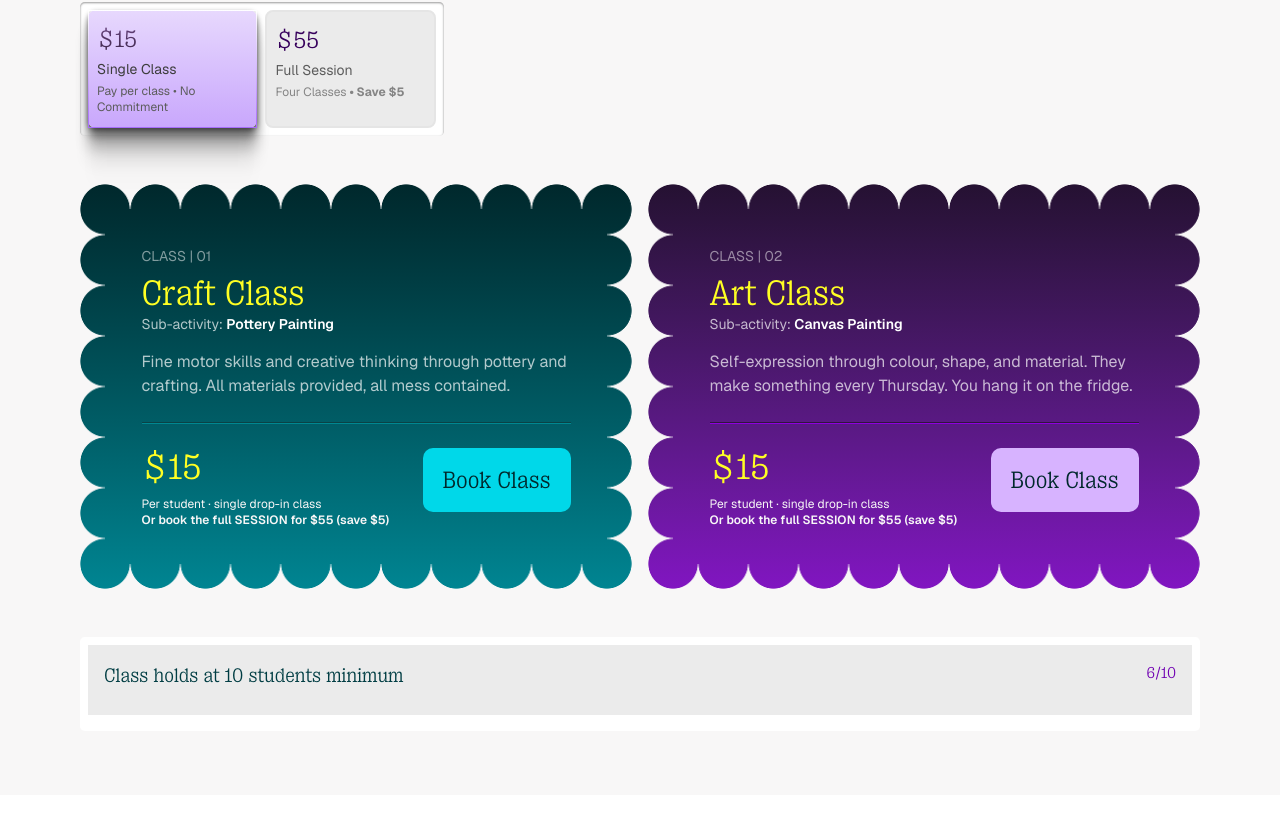
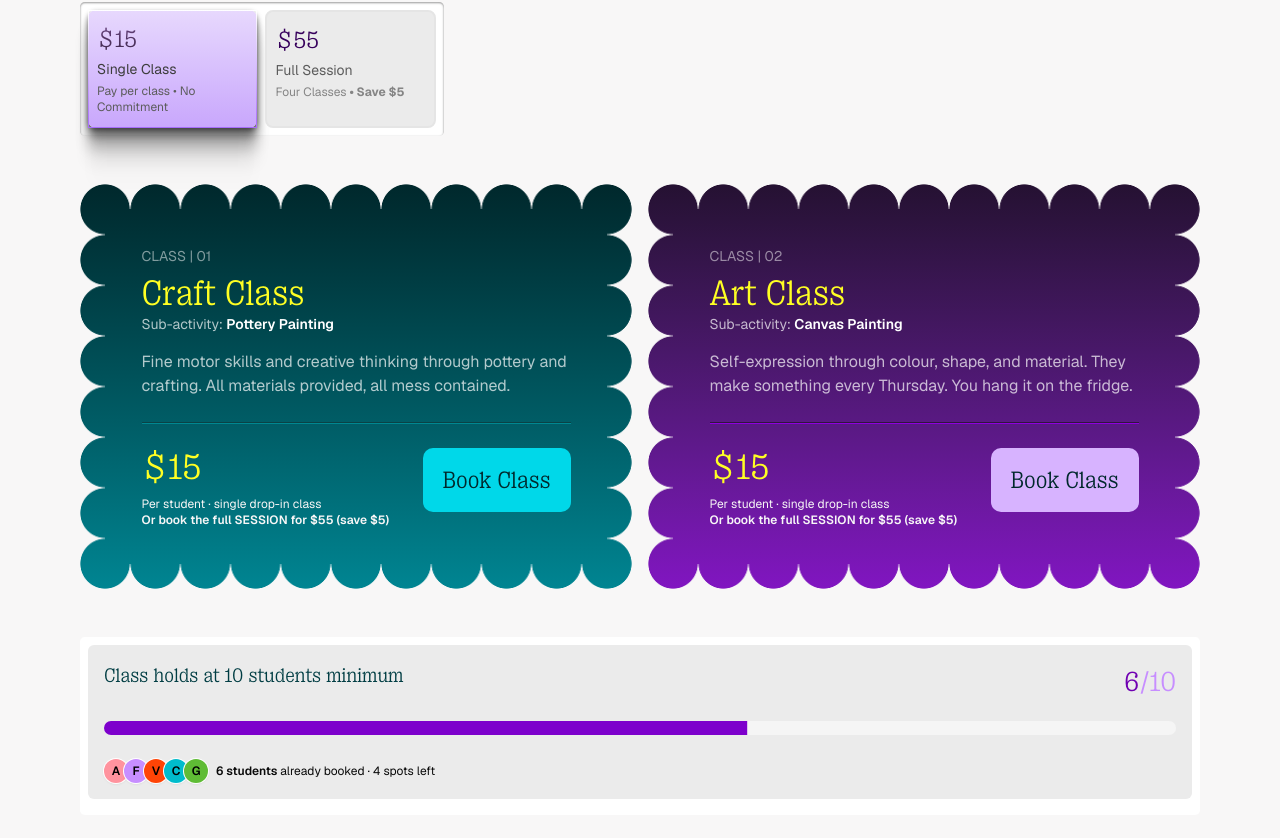
Before and after one commit to maludatech/frontend-test, a Next.js app: page / in a window 1280 px wide. Shown: the part 258-1096 px from the top of the page. Before the commit the page ends 1053 px from the top, so only its background shows below. Built offline with nearby package versions, Linux system fonts and the light colour scheme.

Commit message:
update: progress bar done and dusted

```diff
--- a/app/globals.css
+++ b/app/globals.css
@@ -83,40 +83,6 @@
   --sidebar-ring: oklch(0.708 0 0);
 }
 
-.dark {
-  --background: oklch(0.145 0 0);
-  --foreground: oklch(0.985 0 0);
-  --card: oklch(0.205 0 0);
-  --card-foreground: oklch(0.985 0 0);
-  --popover: oklch(0.205 0 0);
-  --popover-foreground: oklch(0.985 0 0);
-  --primary: oklch(0.922 0 0);
-  --primary-foreground: oklch(0.205 0 0);
-  --secondary: oklch(0.269 0 0);
-  --secondary-foreground: oklch(0.985 0 0);
-  --muted: oklch(0.269 0 0);
-  --muted-foreground: oklch(0.708 0 0);
-  --accent: oklch(0.269 0 0);
-  --accent-foreground: oklch(0.985 0 0);
-  --destructive: oklch(0.704 0.191 22.216);
-  --border: oklch(1 0 0 / 10%);
-  --input: oklch(1 0 0 / 15%);
-  --ring: oklch(0.556 0 0);
-  --chart-1: oklch(0.87 0 0);
-  --chart-2: oklch(0.556 0 0);
-  --chart-3: oklch(0.439 0 0);
-  --chart-4: oklch(0.371 0 0);
-  --chart-5: oklch(0.269 0 0);
-  --sidebar: oklch(0.205 0 0);
-  --sidebar-foreground: oklch(0.985 0 0);
-  --sidebar-primary: oklch(0.488 0.243 264.376);
-  --sidebar-primary-foreground: oklch(0.985 0 0);
-  --sidebar-accent: oklch(0.269 0 0);
-  --sidebar-accent-foreground: oklch(0.985 0 0);
-  --sidebar-border: oklch(1 0 0 / 10%);
-  --sidebar-ring: oklch(0.556 0 0);
-}
-
 @layer base {
   * {
     @apply border-border outline-ring/50;
--- a/components/ProgressBar.tsx
+++ b/components/ProgressBar.tsx
@@ -1,14 +1,45 @@
+import { Progress } from "./ui/progress";
+
+const studentsInitial = [
+  { initial: "A", color: "#FF939E" },
+  { initial: "F", color: "#C78EFF" },
+  { initial: "V", color: "#FF4406" },
+  { initial: "C", color: "#00BCCC" },
+  { initial: "G", color: "#5FBC35" },
+];
+
 export const ProgressBar = () => {
   return (
-    <div className="bg-[#EBEBEB] flex flex-col gap-2 p-4">
+    <div className="bg-[#EBEBEB] flex flex-col gap-2 p-4 rounded-[6px]">
       <div className="flex flex-row justify-between font-slab">
         <p className="text-[#003D43] text-[20px]">
           Class holds at 10 students minimum
         </p>
-        <span className="text-[#7000B2]">6/10</span>
+        <h4 className="text-[#7000B2] text-[28px]">
+          6<span className="text-[#C78EFF]">/10</span>
+        </h4>
       </div>
-      {/* ProgressBar */}
-      <div></div>
+      <Progress
+        value={60}
+        className="**:data-[slot='progress-indicator']:bg-[#7D00CC] h-3.5 mt-2.5"
+      />
+      <div className="flex flex-row gap-2 mt-4 items-center">
+        <div className="flex items-center -space-x-1">
+          {studentsInitial.map((student) => (
+            <div
+              key={student.initial}
+              className="w-6 h-6 flex items-center justify-center rounded-full text-black font-semibold text-xs ring ring-white shadow-sm"
+              style={{ backgroundColor: student.color }}
+            >
+              {student.initial}
+            </div>
+          ))}
+        </div>
+        <p className="text-xs">
+          <span className="font-semibold">6 students</span> already booked · 4
+          spots left
+        </p>
+      </div>
     </div>
   );
 };
```
